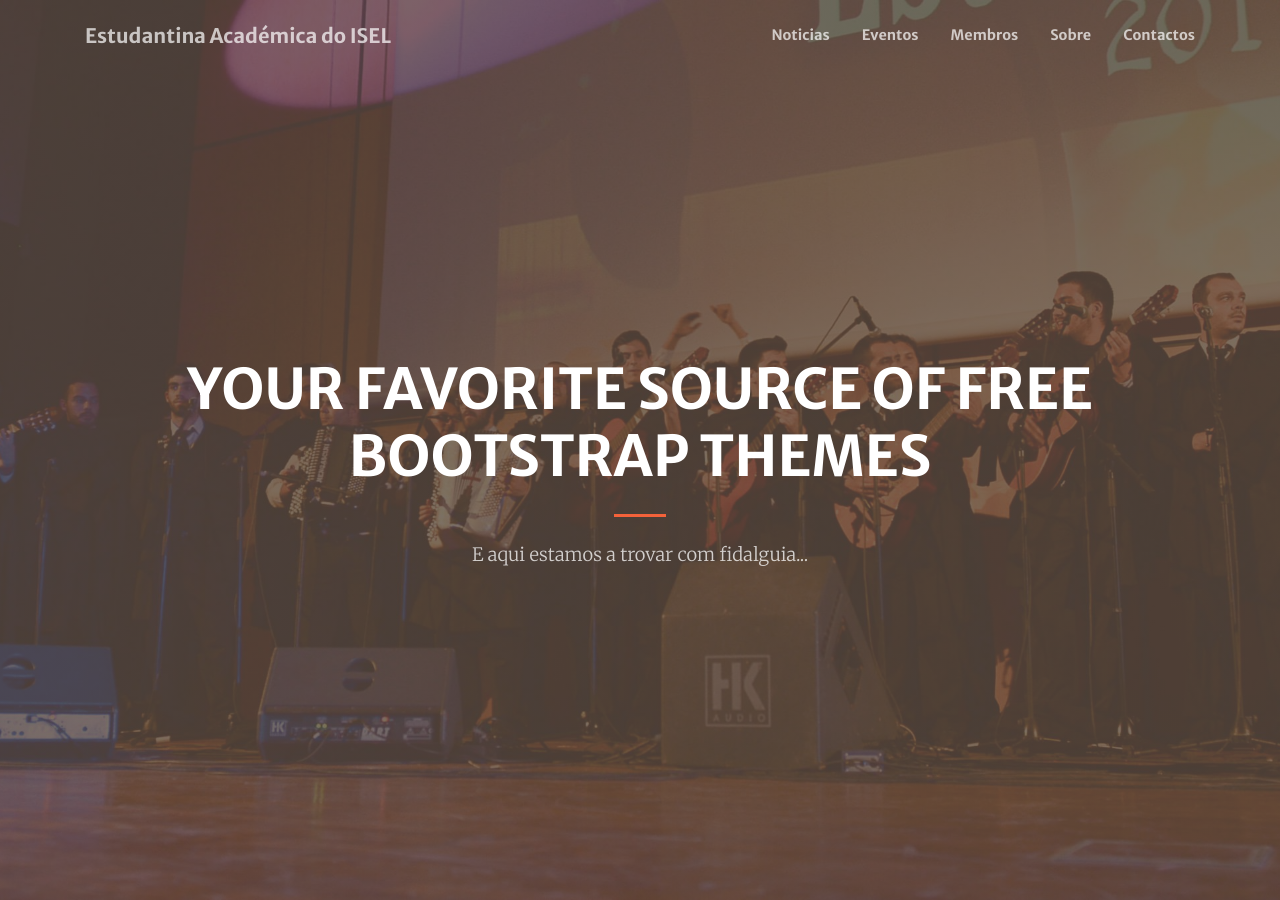
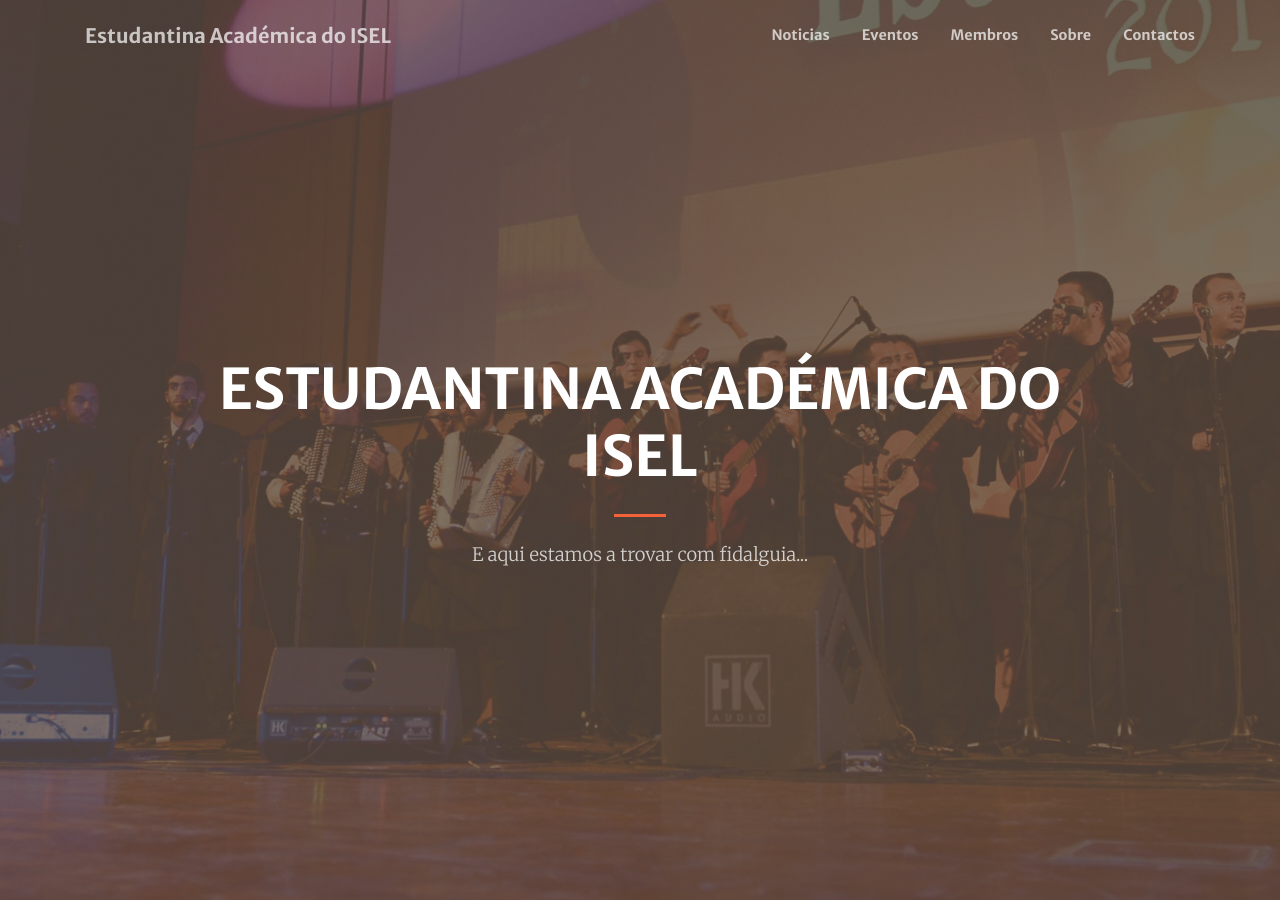
Before and after one commit to diogofgm/eaisel_site, a Jekyll site: the page built from index.md, in a window 1280 px wide and 900 px high. Built offline with Jekyll 4.4.1, drawn with Linux system fonts in a browser that asks for light colours.

Commit message:
Update index.md

```diff
--- a/index.md
+++ b/index.md
@@ -1,7 +1,7 @@
 ---
 layout: home
 header:
-  title: Your Favorite Source of Free Bootstrap Themes
+  title: Estudantina Académica do ISEL
   text: >
     E aqui estamos a trovar com fidalguia...
 ---
```
